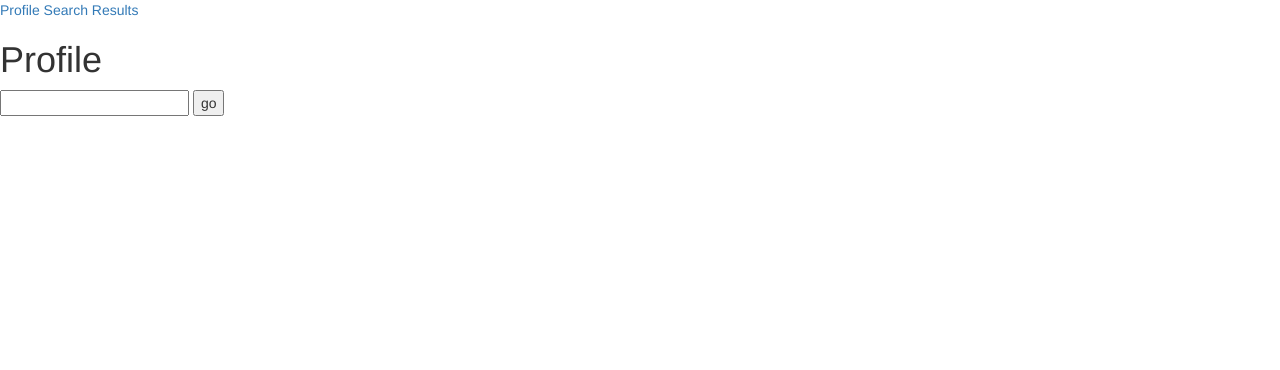
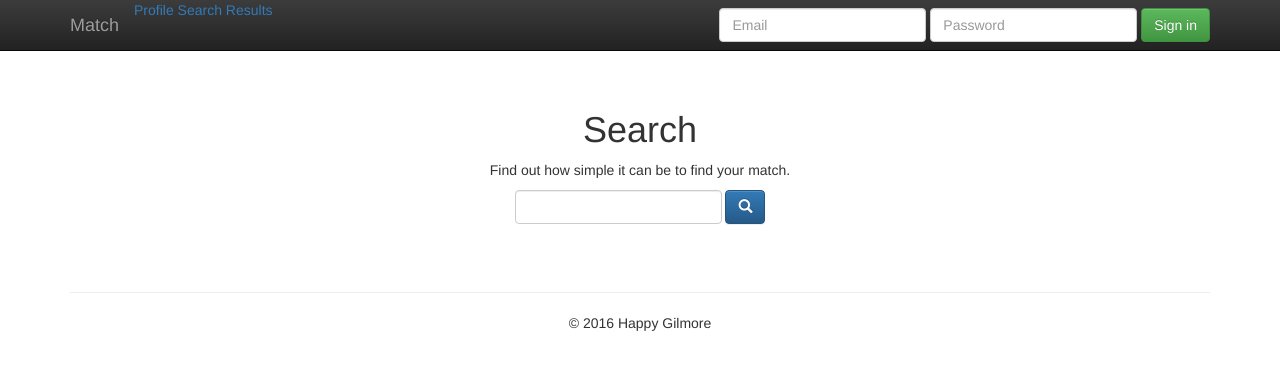
Before and after one commit to jsnbuchanan/matching, a Django app: page / in a window 1280 px wide. Shown: the top 370 px of the page. Run offline with Django 3.2, Linux system fonts and the light colour scheme; some libraries are stand-ins or nearby versions.

Commit message:
Giving the search page some bootstrap formating.

```diff
--- /dev/null
+++ b/match/static/css/base.css
@@ -0,0 +1,10 @@
+body {
+  padding-top: 50px;
+}
+.search-center {
+  padding: 40px 15px;
+  text-align: center;
+}
+footer {
+  text-align: center;
+}
--- /dev/null
+++ b/match/static/css/ie10-viewport-bug-workaround.css
@@ -0,0 +1,15 @@
+/*!
+ * IE10 viewport hack for Surface/desktop Windows 8 bug
+ * Copyright 2014-2015 Twitter, Inc.
+ * Licensed under MIT (https://github.com/twbs/bootstrap/blob/master/LICENSE)
+ */
+
+/*
+ * See the Getting Started docs for more information:
+ * http://getbootstrap.com/getting-started/#support-ie10-width
+ */
+@-webkit-viewport { width: device-width; }
+@-moz-viewport    { width: device-width; }
+@-ms-viewport     { width: device-width; }
+@-o-viewport      { width: device-width; }
+@viewport         { width: device-width; }
--- a/match/templates/match/base.html
+++ b/match/templates/match/base.html
@@ -1,28 +1,89 @@
 {% load static %}
-<html>
+<!DOCTYPE html>
+<html lang="en">
     <head>
+        <meta charset="utf-8">
+        <meta http-equiv="X-UA-Compatible" content="IE=edge">
+        <meta name="viewport" content="width=device-width, initial-scale=1">
+        <!-- The above 3 meta tags *must* come first in the head; any other head content must come *after* these tags -->
         <title>Match!</title>
+        <meta name="description" content="">
+        <meta name="author" content="">
+
+        <!-- favicon that we can add later -->
+{#        <link rel="icon" href="../../favicon.ico">#}
+
+        <!-- Bootstrap core CSS -->
 {#        <link rel="stylesheet" type="text/css" href="{% static 'bootstrap/dist/css/bootstrap.min.css' %}">#}
         <link rel="stylesheet" href="https://maxcdn.bootstrapcdn.com/bootstrap/3.3.6/css/bootstrap.min.css" integrity="sha384-1q8mTJOASx8j1Au+a5WDVnPi2lkFfwwEAa8hDDdjZlpLegxhjVME1fgjWPGmkzs7" crossorigin="anonymous">
-        <!-- Optional theme -->
+
+        <!-- IE10 viewport hack for Surface/desktop Windows 8 bug -->
+        <link rel="stylesheet" href="{% static 'css/ie10-viewport-bug-workaround.css' %}">
+
+        <!-- Custom styles for this template -->
         <link rel="stylesheet" href="https://maxcdn.bootstrapcdn.com/bootstrap/3.3.6/css/bootstrap-theme.min.css" integrity="sha384-fLW2N01lMqjakBkx3l/M9EahuwpSfeNvV63J5ezn3uZzapT0u7EYsXMjQV+0En5r" crossorigin="anonymous">
+
+        <link rel="stylesheet" href="{% static 'css/base.css' %}">
+
+         <!-- HTML5 shim and Respond.js for IE8 support of HTML5 elements and media queries -->
+
+        <!--[if lt IE 9]>
+          <script src="https://oss.maxcdn.com/html5shiv/3.7.2/html5shiv.min.js"></script>
+          <script src="https://oss.maxcdn.com/respond/1.4.2/respond.min.js"></script>
+        <![endif]-->
     </head>
     <body>
-        <nav>
-            {% block nav %}
-                <a href="/profile">Profile</a>
-                <a href="/search">Search</a>
-                <a href="/results">Results</a>
-            {% endblock %}
+        <nav class="navbar navbar-inverse navbar-fixed-top">
+            <div class="container">
+                <div class="navbar-header">
+                    <button type="button" class="navbar-toggle collapsed" data-toggle="collapse" data-target="#navbar" aria-expanded="false" aria-controls="navbar">
+                        <span class="sr-only">Toggle navigation</span>
+                        <span class="icon-bar"></span>
+                        <span class="icon-bar"></span>
+                        <span class="icon-bar"></span>
+                     </button>
+                    <a class="navbar-brand" href="#">Match</a>
+                </div>
+                <div id="navbar" class="collapse navbar-collapse">
+                    <ul class="nav navbar-nav">
+                        {% block nav %}
+                            <li class="active"><a href="/profile">Profile</a></li>
+                            <li><a href="/earch">Search</a></li>
+                            <li><a href="/results">Results</a></li>
+                        {% endblock %}
+                    </ul>
+                    <form class="navbar-form navbar-right" action="/profile">
+                        <div class="form-group">
+                            <input type="text" placeholder="Email" class="form-control">
+                        </div>
+                        <div class="form-group">
+                            <input type="password" placeholder="Password" class="form-control">
+                        </div>
+                        <button type="submit" class="btn btn-success">Sign in</button>
+                    </form>
+                </div>
+            </div>
         </nav>
 
-        <h1>{% block title %}Same as title{% endblock %}</h1>
         {% block page %}
-            <p>
-                some content goes here
-            </p>
+            Main page content goes heres.
         {% endblock %}
+
+        <div class="container">
+            <hr>
+
+            <footer>
+                <p>&copy; 2016 Happy Gilmore</p>
+            </footer>
+        </div> <!-- /container -->
+
+        <!-- Placed at the end of the document so the pages load faster -->
+        <script src="https://ajax.googleapis.com/ajax/libs/jquery/1.11.3/jquery.min.js"></script>
+
 {#        <script type="text/javascript" src="{% static 'boostrap/dist/js/bootstrap.min.js' %}"></script>#}
         <script src="https://maxcdn.bootstrapcdn.com/bootstrap/3.3.6/js/bootstrap.min.js" integrity="sha384-0mSbJDEHialfmuBBQP6A4Qrprq5OVfW37PRR3j5ELqxss1yVqOtnepnHVP9aJ7xS" crossorigin="anonymous"></script>
+
+        <!-- IE10 viewport hack for Surface/desktop Windows 8 bug -->
+        <script src="../../assets/js/ie10-viewport-bug-workaround.js"></script>
     </body>
 </html>
--- a/match/templates/match/search.html
+++ b/match/templates/match/search.html
@@ -10,8 +10,17 @@
 {% endblock %}
 
 {% block page %}
-    <form action="/results">
-        <input type="text">
-        <button type="submit">go</button>
-    </form>
+    <div class="container">
+        <div class="search-center">
+            <h1>Search</h1>
+            <p>Find out how simple it can be to find your match.</p>
+            <form class="navbar-form" action="/results">
+                <input type="text" class="form-control">
+                <button type="submit" class="btn btn-primary">
+                    <span class="glyphicon glyphicon-search"></span>
+                    <span class="sr-only">go</span>
+                </button>
+            </form>
+        </div>
+    </div>
 {% endblock %}
```
